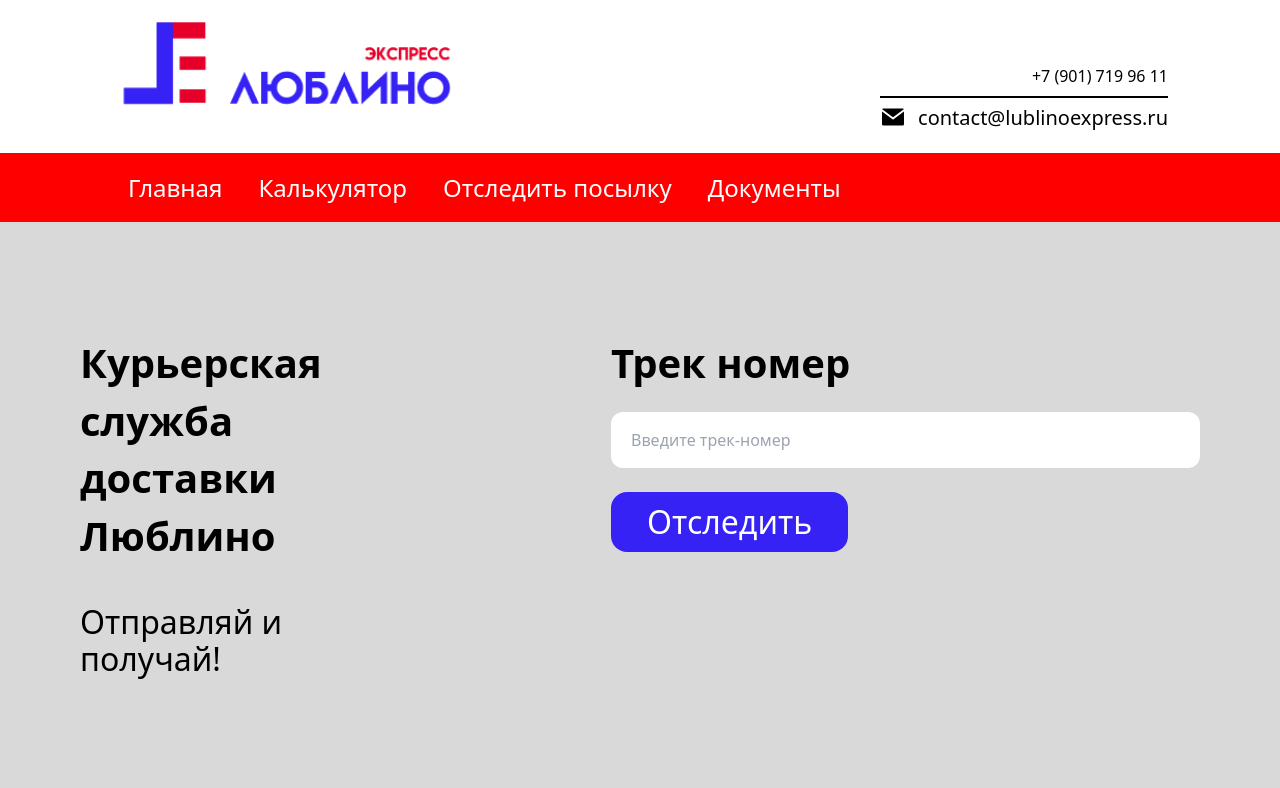
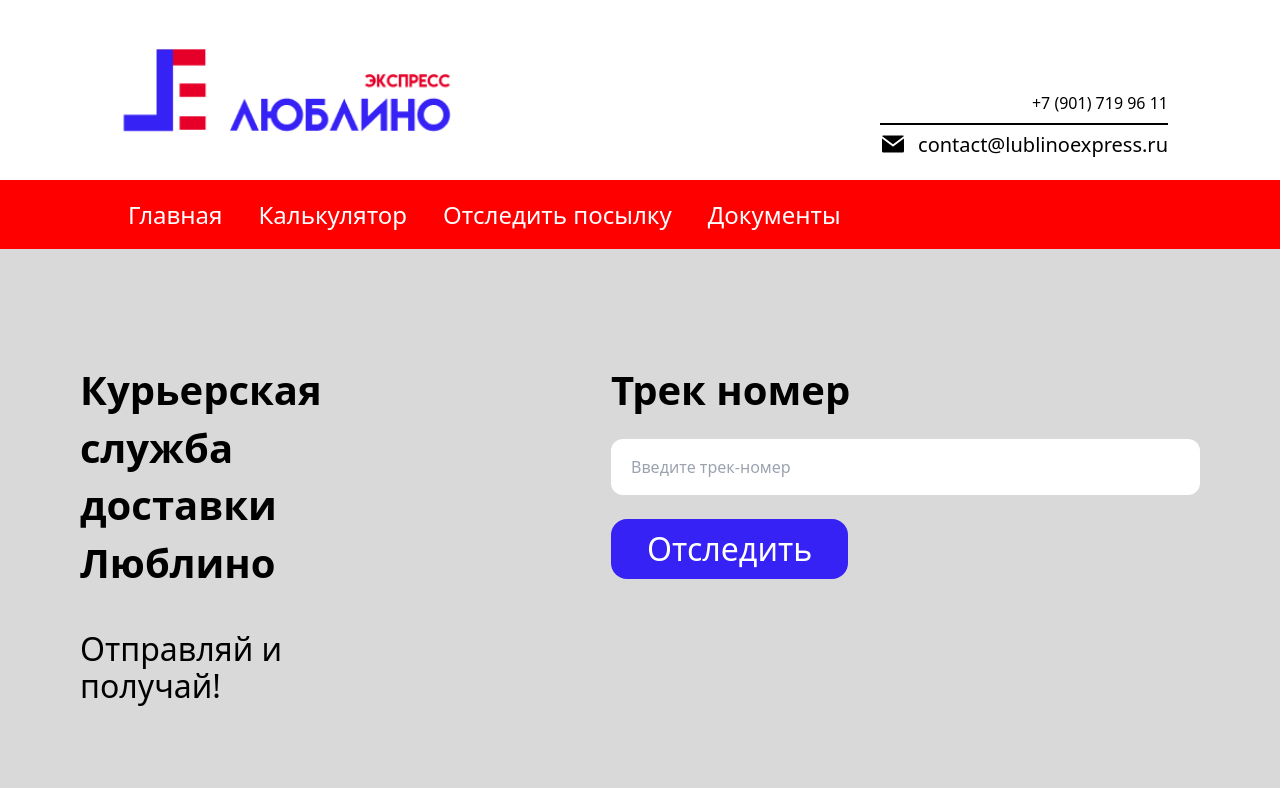
Before and after one commit to dmitrikosunovski/lublino, a Next.js app in the folder client/: page / in a window 1280 px wide. Shown: the top 788 px of the page. Built offline with nearby package versions, Linux system fonts and the light colour scheme.

Commit message:
add layout

```diff
--- /dev/null
+++ b/client/src/Layout/Layout.module.scss
@@ -0,0 +1,6 @@
+.cont{
+    @apply w-full mx-auto;
+    max-width: 1640px;
+    padding-top: 27px;
+    padding-bottom: 238px;
+}
--- /dev/null
+++ b/client/src/Layout/Layout.tsx
@@ -0,0 +1,8 @@
+import React, { PropsWithChildren } from 'react'
+import styles from './Layout.module.scss'
+
+const Layout: React.FC<PropsWithChildren> = ({ children }) => {
+  return <div className={styles.cont}>{children}</div>
+}
+
+export default Layout
--- a/client/src/pages/_app.tsx
+++ b/client/src/pages/_app.tsx
@@ -1,6 +1,11 @@
+import Layout from '@/Layout/Layout'
 import '@/styles/globals.css'
 import type { AppProps } from 'next/app'
 
 export default function App({ Component, pageProps }: AppProps) {
-  return <Component {...pageProps} />
+  return (
+    <Layout>
+      <Component {...pageProps} />
+    </Layout>
+  )
 }
```
Also changed, not shown: client/src/pages/index.tsx (+5 -5 lines).
